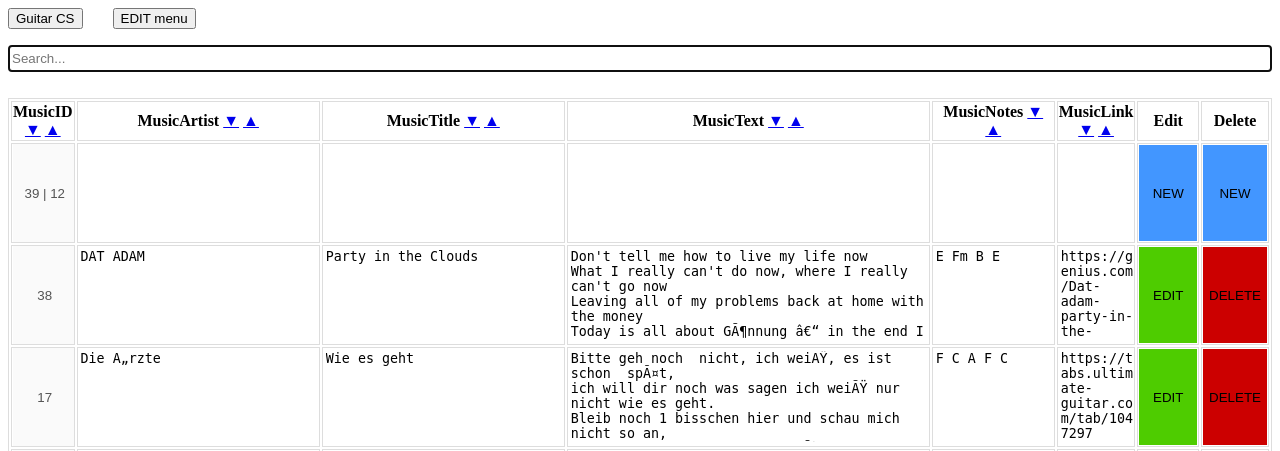
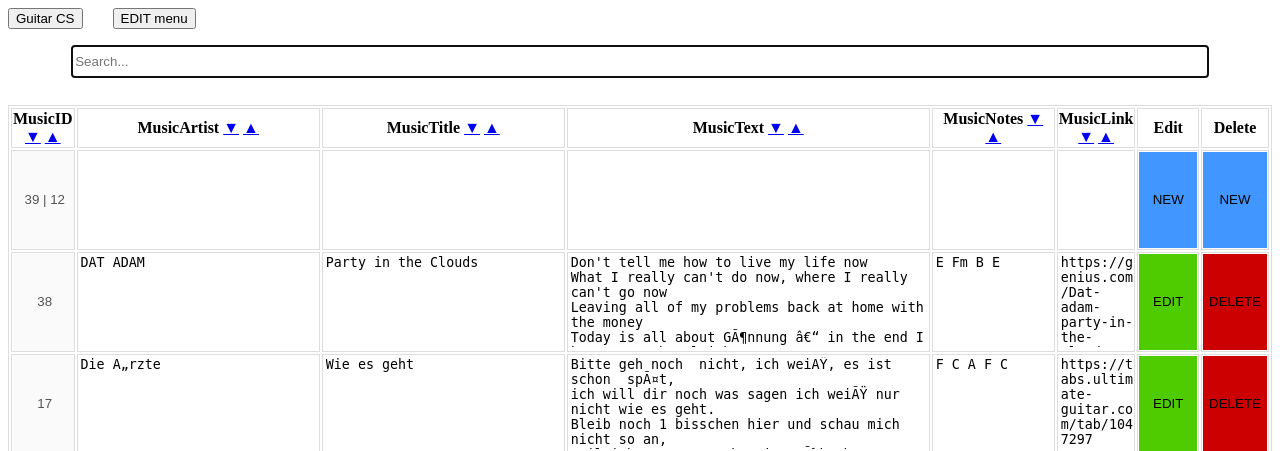
Before and after one commit to ADarkHero/Music-Chord-Manager, a PHP site: page / in a window 1280 px wide. Shown: the top 451 px of the page. Run offline with PHP 8.4, Linux system fonts and the light colour scheme; data comes from the database, SQL or seed files in the repository.

Commit message:
Changed search css Search with margin again and a little bit bigger.

```diff
--- a/css/main.css
+++ b/css/main.css
@@ -38,7 +38,9 @@ textarea{
     margin-bottom: 2em;
     border-width: 2px;
     border-style: inset;
-    height: 2em;
+    height: 2.5em;
+    width: 90%;
+    margin-left: 5%;
 }
 
 
```
